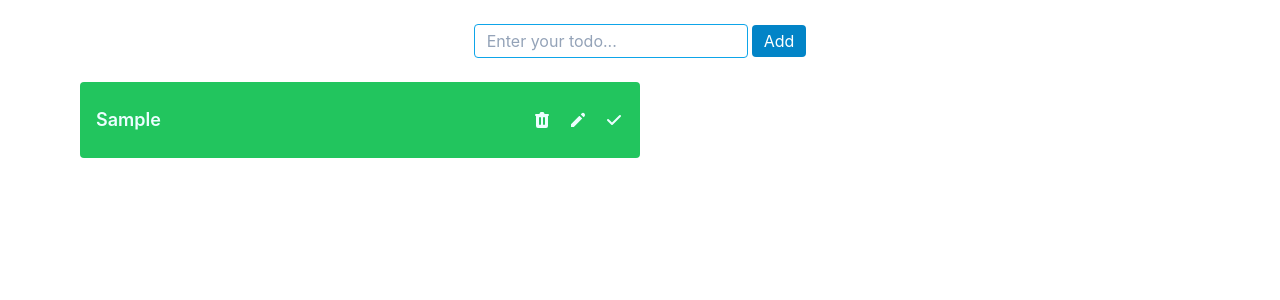
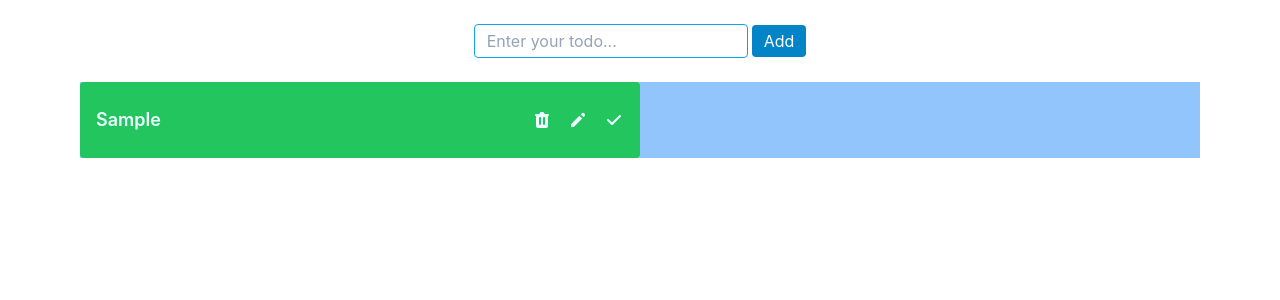
Before and after one commit to SamanKeighobadi/TodoScript, a React (Create React App) app: page / in a window 1280 px wide. Both pictures are taken after typing "Sample" into the empty fields and a click on the button "Add". Shown: the top 300 px of the page. Built offline with nearby package versions, Linux system fonts and the light colour scheme.

Commit message:
init drag and drop components

```diff
--- a/package.json
+++ b/package.json
@@ -10,8 +10,10 @@
     "@types/jest": "^27.5.1",
     "@types/node": "^16.11.36",
     "@types/react": "^18.0.9",
+    "@types/react-beautiful-dnd": "^13.1.2",
     "@types/react-dom": "^18.0.5",
     "react": "^18.1.0",
+    "react-beautiful-dnd": "^13.1.0",
     "react-dom": "^18.1.0",
     "react-scripts": "5.0.1",
     "typescript": "^4.7.2",
--- a/src/App.tsx
+++ b/src/App.tsx
@@ -52,7 +52,7 @@ const App = () => {
   // console.log(todos);
 
   return (
-    <DragDropContext>
+    <DragDropContext onDragEnd={() =>{}}>
       <div className="App   min-h-screen">
         <div className="mx-20 ">
           <NavbarInput todo={todo} setTodo={setTodo} addTodo={addTodo} />
--- a/src/components/Todos/TodoItem.tsx
+++ b/src/components/Todos/TodoItem.tsx
@@ -1,11 +1,13 @@
 import React, { useState } from "react";
 import { Todo } from "../../App";
 import { TrashIcon, CheckIcon, PencilIcon } from "@heroicons/react/solid";
+import { Draggable } from "react-beautiful-dnd";
 interface TodoItemProps {
   todo: Todo;
   deleteTodo: (id: string | number) => void;
   EditTodo: (e: React.FormEvent, id: string | number, title: string) => void;
   completeTodo: (id: string | number) => void;
+  index: number;
 }
 
 const TodoItem: React.FC<TodoItemProps> = ({
@@ -13,31 +15,51 @@ const TodoItem: React.FC<TodoItemProps> = ({
   deleteTodo,
   EditTodo,
   completeTodo,
+  index,
 }) => {
   const [edit, setEdit] = useState<boolean>(false);
   const [editTodo, setEditTodo] = useState<string>(todo.todo);
 
   return (
+    <Draggable draggableId={todo.id.toString()} index={index}>
+      {(provided) => (
         <form
           onSubmit={(e) => {
             EditTodo(e, todo.id, editTodo);
             setEdit(false);
           }}
+          {...provided.draggableProps}
+          {...provided.dragHandleProps}
+          ref={provided.innerRef}
         >
-
-      <div className={`flex justify-between items-center px-4 py-6 mb-4  ${todo.completed ? "bg-cyan-500":"bg-green-500"} w-1/2 rounded`}>
+          <div
+            className={`flex justify-between items-center px-4 py-6 mb-4  ${
+              todo.completed ? "bg-cyan-500" : "bg-green-500"
+            } w-1/2 rounded`}
+          >
             <div>
               {edit ? (
-        <input className="focus:outline-none rounded border border-sky-400 px-2 py-1"
+                <input
+                  className="focus:outline-none rounded border border-sky-400 px-2 py-1"
                   type="text"
                   value={editTodo}
                   onChange={(e) => setEditTodo(e.target.value)}
                 />
-      ) : (<span className="text-cyan-50 font-semibold text-lg">{todo.todo}</span>)}
+              ) : (
+                <span className="text-cyan-50 font-semibold text-lg">
+                  {todo.todo}
+                </span>
+              )}
             </div>
             <div className="flex  space-x-4 text-cyan-50 ">
-          <TrashIcon onClick={() => deleteTodo(todo.id)} className="h-5 w-5 cursor-pointer" />
-          <PencilIcon onClick={() => setEdit(true)} className="h-5 w-5 cursor-pointer" />
+              <TrashIcon
+                onClick={() => deleteTodo(todo.id)}
+                className="h-5 w-5 cursor-pointer"
+              />
+              <PencilIcon
+                onClick={() => setEdit(true)}
+                className="h-5 w-5 cursor-pointer"
+              />
               <CheckIcon
                 onClick={() => completeTodo(todo.id)}
                 className="h-5 w-5 cursor-pointer"
@@ -45,6 +67,8 @@ const TodoItem: React.FC<TodoItemProps> = ({
             </div>
           </div>
         </form>
+      )}
+    </Draggable>
   );
 };
 
--- a/src/components/Todos/Todos.tsx
+++ b/src/components/Todos/Todos.tsx
@@ -1,4 +1,5 @@
 import * as React from "react";
+import { Droppable } from "react-beautiful-dnd";
 // import Todo from './Todo';
 import { Todo } from "../../App";
 import TodoItem from "./TodoItem";
@@ -17,9 +18,13 @@ const Todos: React.FC<TodosProps> = ({
 }) => {
   return (
     <div>
-      {todos.map((todo) => (
+      <Droppable droppableId="Todos">
+        {(provided) => (
+          <div className="bg-blue-300" ref={provided.innerRef} {...provided.droppableProps}>
+            {todos.map((todo, index) => (
               <div key={todo.id}>
                 <TodoItem
+                  index={index}
                   todo={todo}
                   deleteTodo={deleteTodo}
                   EditTodo={EditTodo}
@@ -28,6 +33,9 @@ const Todos: React.FC<TodosProps> = ({
               </div>
             ))}
           </div>
+        )}
+      </Droppable>
+    </div>
   );
 };
 
```
Also changed, not shown: 1 other file (tests, documents, lock files or other folders). Lines whose indentation alone changed are shown as unchanged.
